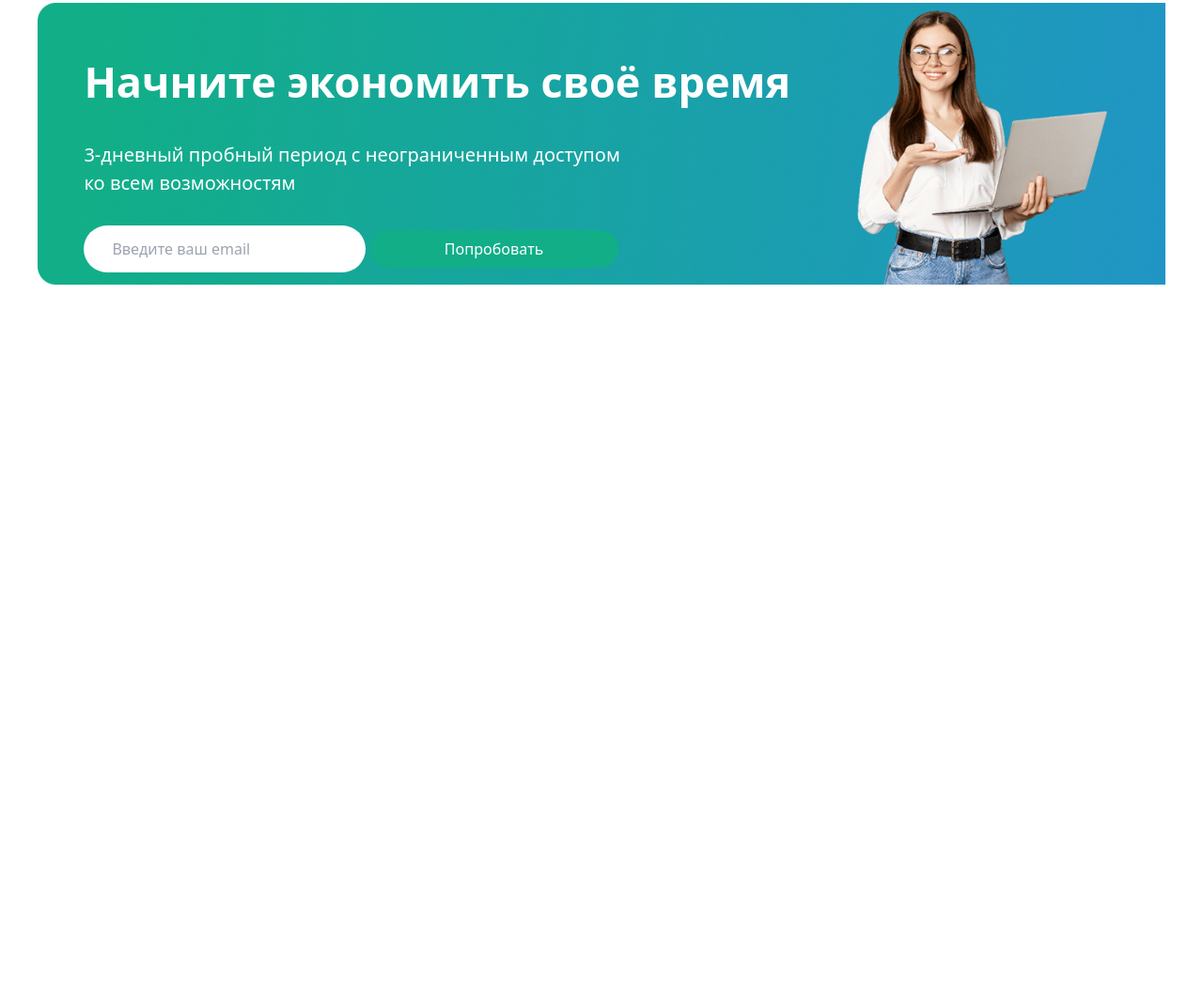
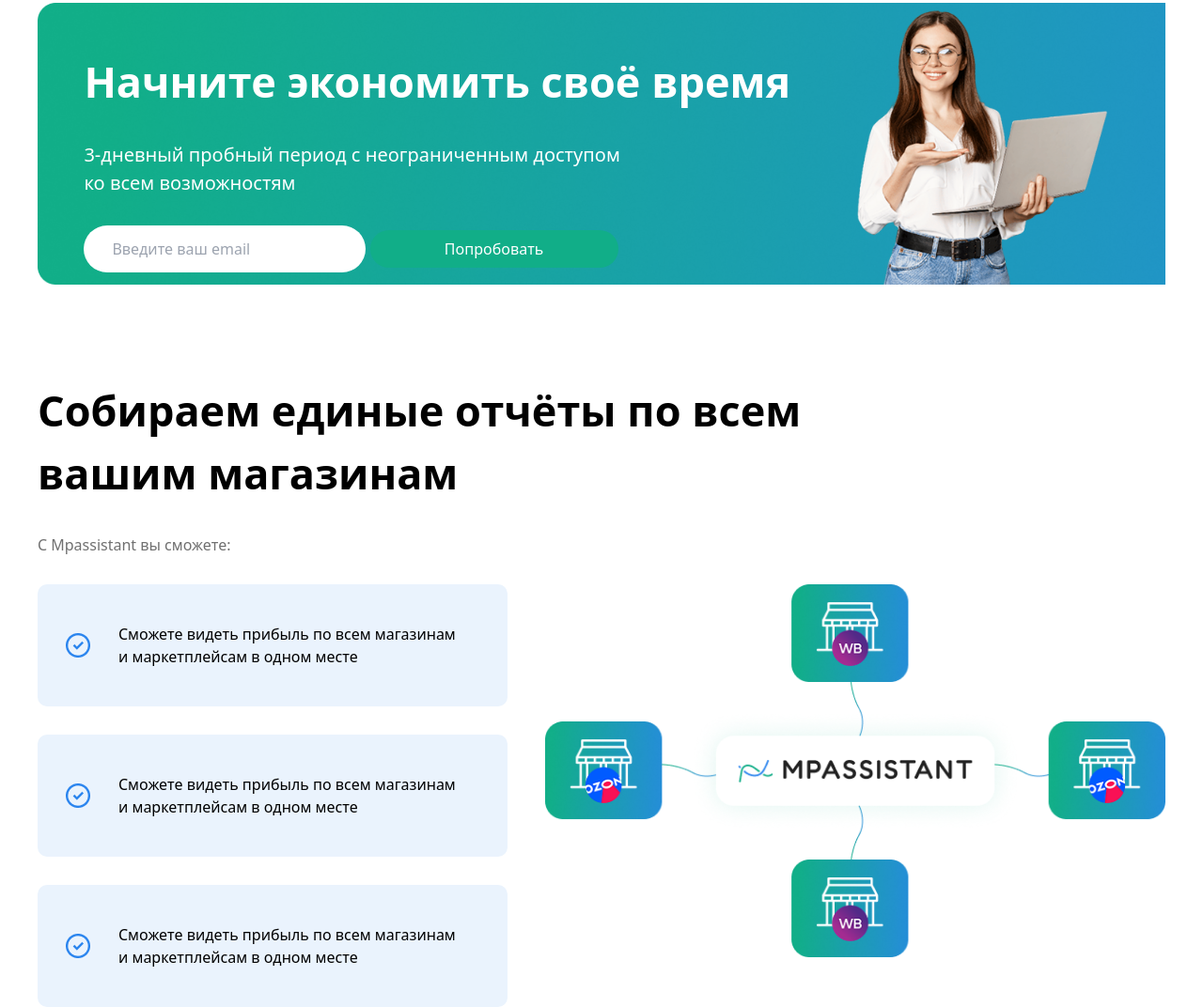
Before and after one commit to Firdavszoda/Hometaskbranch, a website: page src/index.html in a window 1280 px wide. Shown: the part 2216-3288 px from the top of the page at 94% size. Before the commit the page ends 2519 px from the top, so only its background shows below. Drawn offline with nearby package versions, Linux system fonts and the light colour scheme; files that its build step writes are made by us from their sources.

Commit message:
section3

```diff
--- a/src/index.html
+++ b/src/index.html
@@ -103,5 +103,32 @@
                     </div>
                 </section>
             </header>
+
+            <header class="max-w-[1200px] m-auto">
+                <h1 class="text-[45px] font-[700] mt-[100px]">Собираем единые отчёты по всем <br>вашим магазинам</h1>
+                <p class="text-[#707070]  pt-[30px]">C Mpassistant вы сможете:</p>
+                <section class="lg:flex justify-evenly mt-[30px] gap-[40px]">
+                    <div>
+                        <div class="flex gap-[30px] w-[500px] h-[130px] items-center pl-[30px] bg-[#EAF3FD] rounded-[10px]">
+                            <img class="w-[26px] h-[26px]" src="./Vector.png" alt="">
+                            <p>Сможете видеть прибыль по всем магазинам <br>и маркетплейсам в одном месте</p>
+                        </div>
+
+                                                <div class="flex gap-[30px] w-[500px] h-[130px] items-center pl-[30px] bg-[#EAF3FD] rounded-[10px] mt-[30px]">
+                            <img class="w-[26px] h-[26px]" src="./Vector.png" alt="">
+                            <p>Сможете видеть прибыль по всем магазинам <br>и маркетплейсам в одном месте</p>
+                        </div>
+
+                                                <div class="flex gap-[30px] w-[500px] h-[130px] items-center pl-[30px] bg-[#EAF3FD] rounded-[10px] mt-[30px]">
+                            <img class="w-[26px] h-[26px]" src="./Vector.png" alt="">
+                            <p>Сможете видеть прибыль по всем магазинам <br>и маркетплейсам в одном месте</p>
+                        </div>
+                    </div>
+
+                    <div>
+                        <img class="mt-[50px] lg:mt-[0px]" src="./Frame 32.png" alt="">
+                    </div>
+                </section>
+            </header>
 </body>
 </html>
```
Also changed, not shown: src/Frame 32.png (added), src/Vector.png (added).
